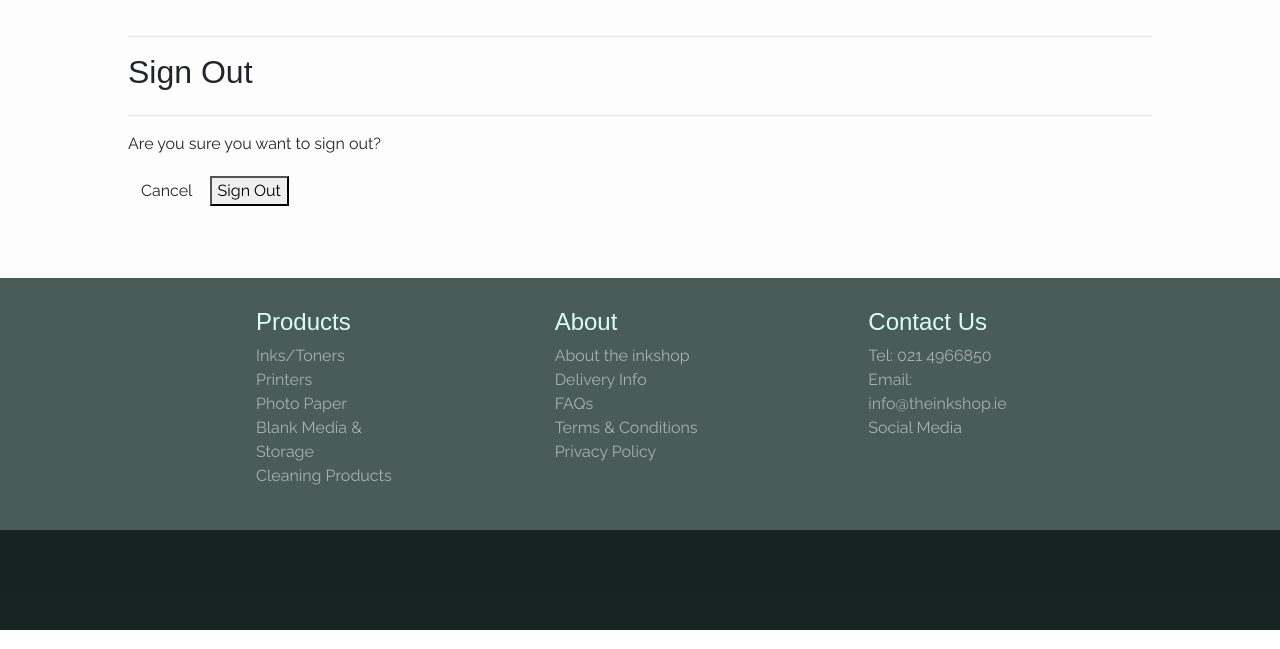
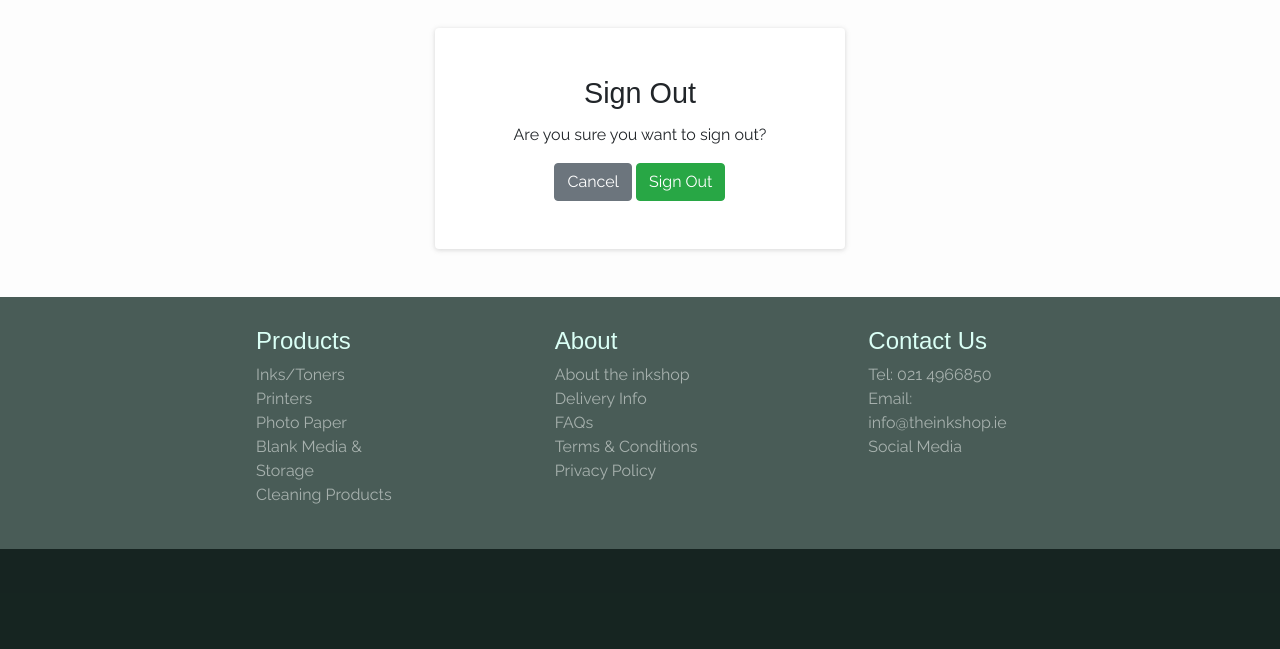
Before and after one commit to MllrB/InkShop, a Django app: page /accounts/logout/ in a window 1280 px wide. Shown: the part 170-819 px from the top of the page. Run offline with Django 3.2, Linux system fonts and the light colour scheme; the visitor is signed in with stand-in values (Sample User, id 1); data comes from the database, SQL or seed files in the repository; some libraries are stand-ins or nearby versions; some web fonts are replaced.

Commit message:
Login/Logout flow restyled to match login/signup page

```diff
--- a/static/css/base.css
+++ b/static/css/base.css
@@ -363,6 +363,11 @@ h6 {
     padding: 1.2rem;
 }
 
+.verification-card {
+    width: 40%;
+    margin: 0 30%;
+}
+
 .login-title {
     background-color: rgba(44, 90, 14, 0.04);
     rgb(44 90 14 / 4%);
--- a/templates/allauth/account/logout.html
+++ b/templates/allauth/account/logout.html
@@ -5,20 +5,20 @@
 {% block head_title %}{% trans "Sign Out" %}{% endblock %}
 
 {% block inner_content %}
-<hr>
-<h2 class="logo-font mb-4">{% trans "Sign Out" %}</h1>
-<hr>
+<div class="card login-card verification-card text-center pt-5 pb-5 mt-2 mb-5">
+    <h2 class="card-title">{% trans "Sign Out" %}</h2>
 
     <p>{% trans 'Are you sure you want to sign out?' %}</p>
-
+    <div class="form-wrapper">
         <form method="post" action="{% url 'account_logout' %}">
             {% csrf_token %}
             {% if redirect_field_value %}
-  <input type="hidden" name="{{ redirect_field_name }}" value="{{ redirect_field_value }}"/>
+            <input type="hidden" name="{{ redirect_field_name }}" value="{{ redirect_field_value }}" />
             {% endif %}
-  <a class="btn btn-outline-black rounded-0" href="{% url 'home' %}">Cancel</a>
-  <button type="submit">{% trans 'Sign Out' %}</button>
+            <a class="btn btn-secondary" href="{% url 'home' %}">Cancel</a>
+            <button class="btn btn-success" type="submit">{% trans 'Sign Out' %}</button>
         </form>
-
+    </div>
+</div>
 
 {% endblock %}
```
Also changed, not shown: templates/allauth/account/email_confirm.html (+13 -12 lines), templates/allauth/account/verification_sent.html (+5 -4 lines). Lines whose indentation alone changed are shown as unchanged.
